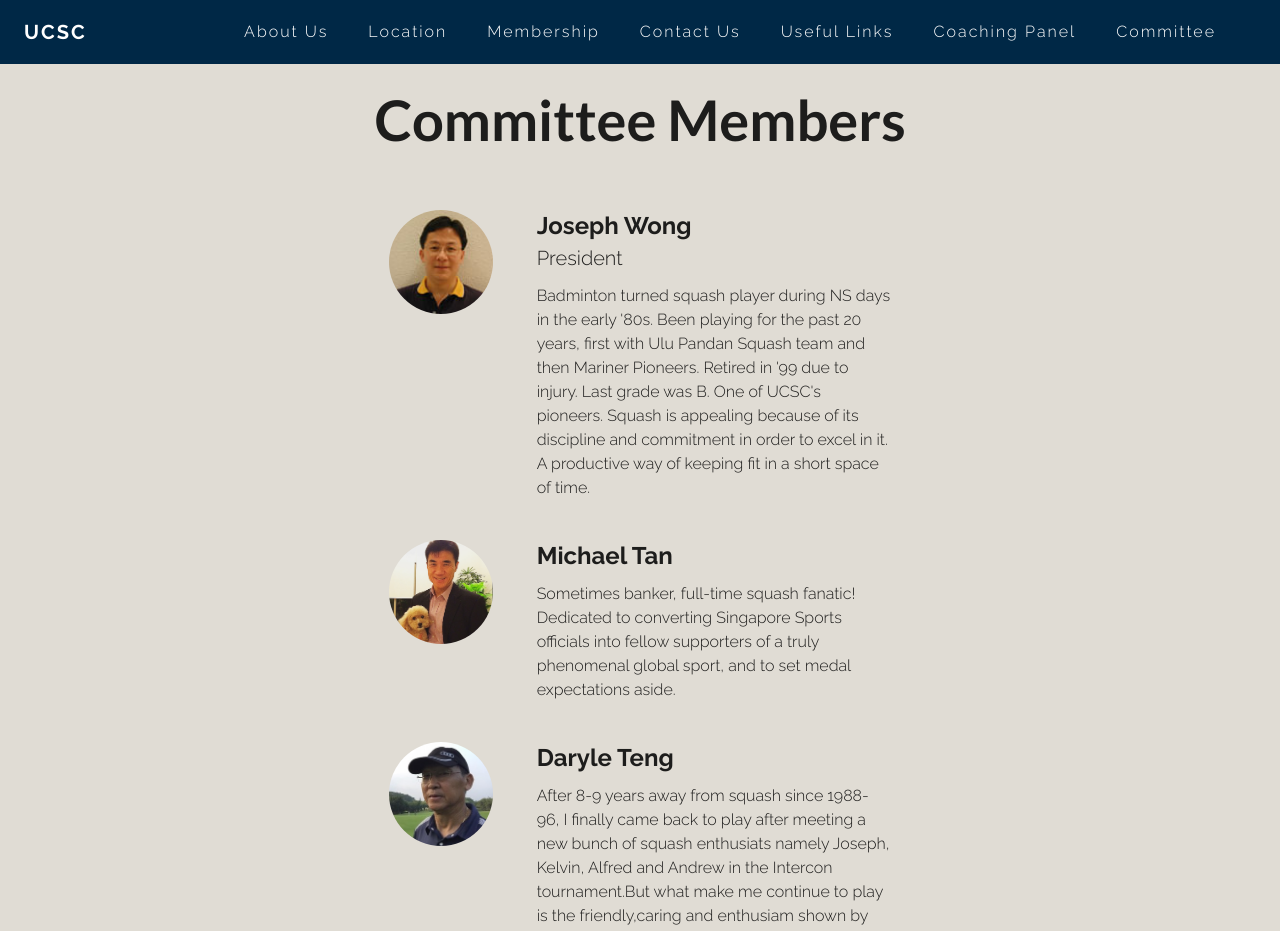
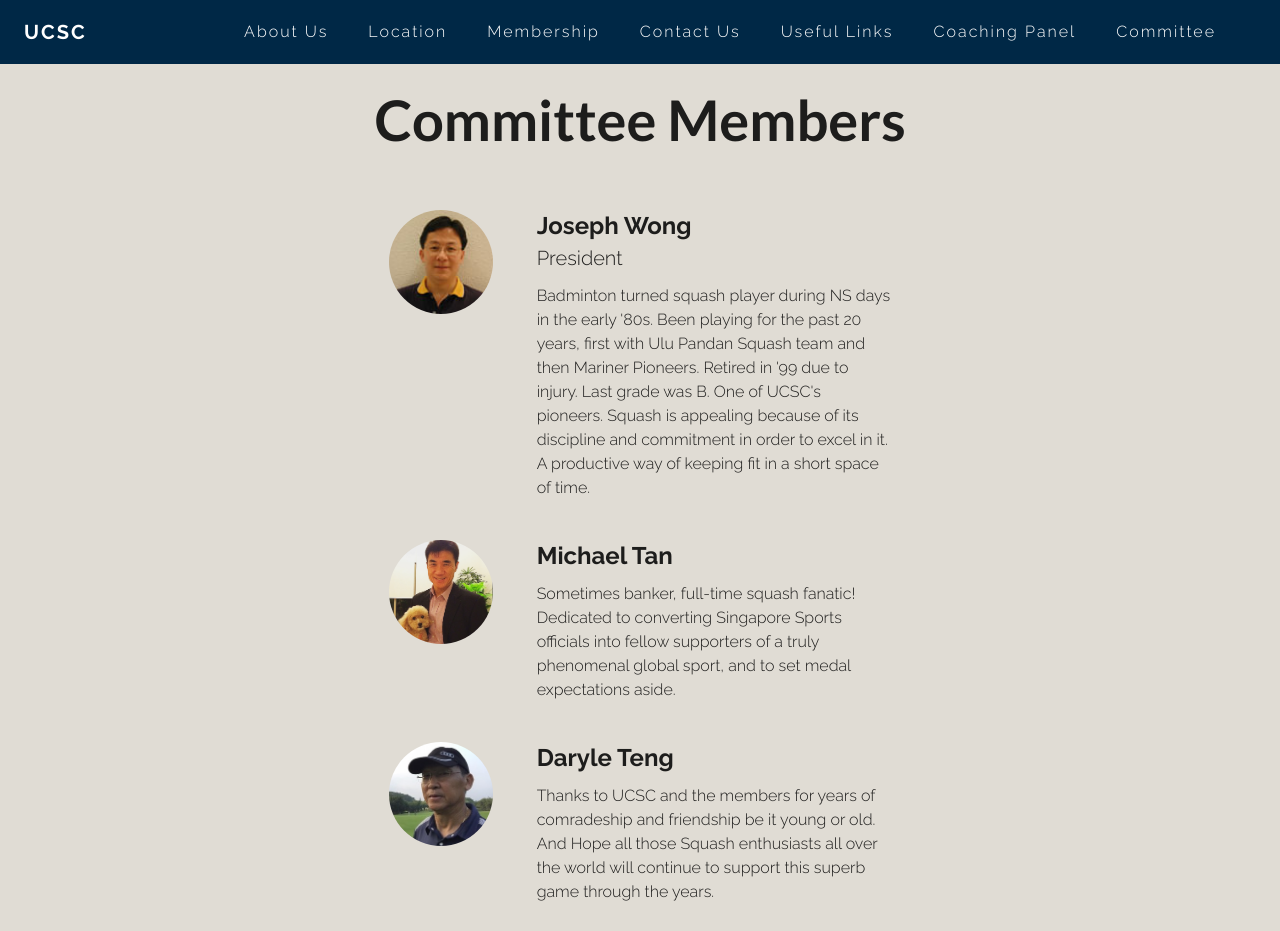
Before and after one commit to aranair/ucsc, a Next.js app: page /committee in a window 1280 px wide. Shown: the top 931 px of the page. Built offline with nearby package versions, Linux system fonts and the light colour scheme.

Commit message:
Fixes and changes to daryle text

```diff
--- a/data/members.js
+++ b/data/members.js
@@ -15,7 +15,7 @@ const members = [
     id: 'daryleteng',
     name: 'Daryle Teng',
     title: '',
-    desc: "After 8-9 years away from squash since 1988-96, I finally came back to play after meeting a new bunch of squash enthusiats namely Joseph, Kelvin, Alfred and Andrew in the Intercon tournament.But what make me continue to play is the friendly,caring and enthusiam shown by members of OUR CLUB to promote not only squash but friendship among the sporting arena. From the formation years of UCSC and my subsequent appointment as Disciplinary Chairman, till now I am glad to announce that todate no disciplinary action has been taken against any club members. I am proud of this record not because of the existence of this post but proud of our fellow members self-discipline which made this post seem rather unnecessary. '..... ...CARING for our fellow members in every aspect of our game and life is the best discipline I hope we can achieve .............'",
+    desc: "Thanks to UCSC and the members for years of comradeship and friendship be it young or old. And Hope all those Squash enthusiasts all over the world will continue to support this superb game through the years.",
   },
   {
     id: 'bobbypang',
--- a/pages/navbar.js
+++ b/pages/navbar.js
@@ -88,7 +88,7 @@ export default function Navbar() {
             Committee
           </ButtonLink>
         </Hidden>
-        <Hidden mdUp>
+        <Hidden lgUp>
           <IconButton edge="start" className={styles.hamburger} color="inherit" onClick={handleClick} aria-label="hamburger">
             <MenuIcon />
           </IconButton>
```
